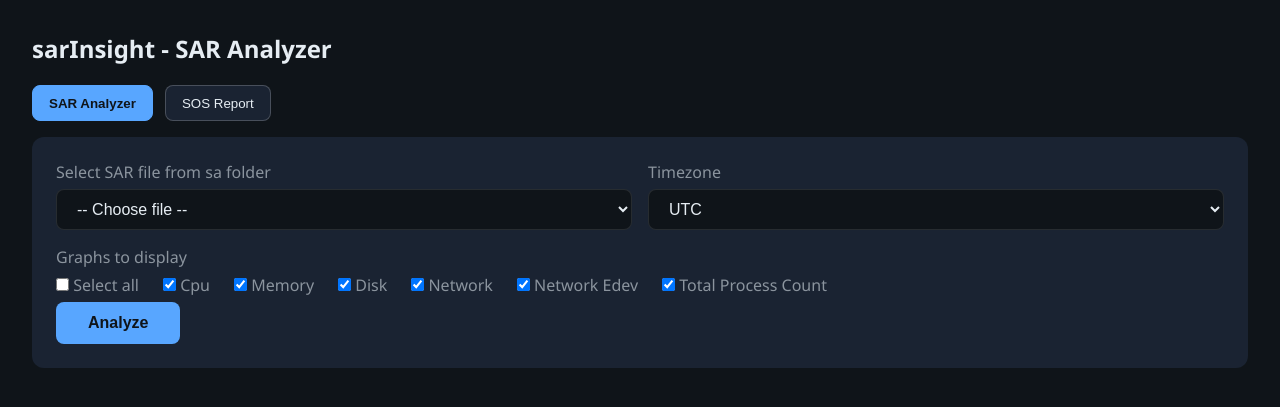
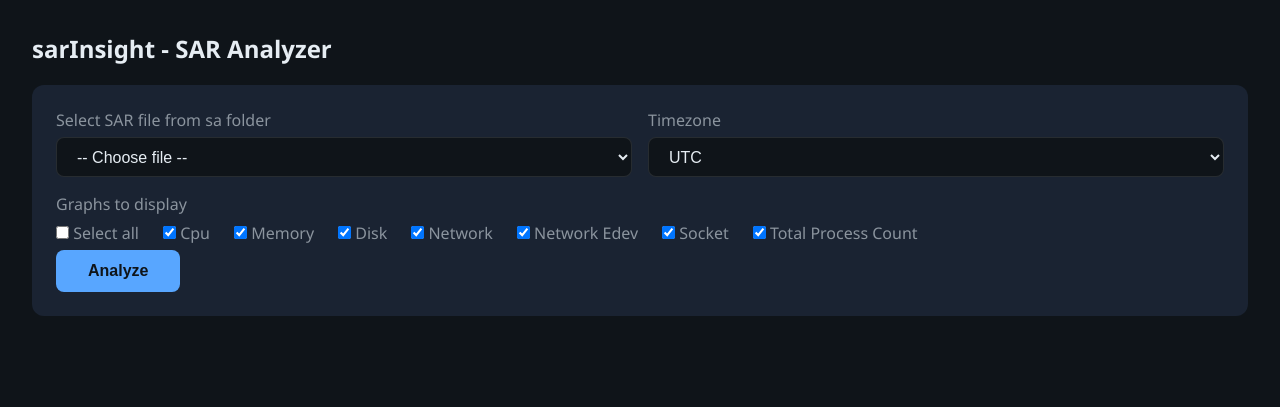
Before and after one commit to pbodam/sarInsight, a Flask app: page / in a window 1280 px wide. Shown: the top 407 px of the page. Run offline with Flask 3, Linux system fonts and the light colour scheme.

Commit message:
added sock and pslist

```diff
--- a/app.py
+++ b/app.py
@@ -1,7 +1,4 @@
 import os
-import re
-import tarfile
-import fnmatch
 import pandas as pd
 from flask import Flask, render_template, request
 
@@ -10,6 +7,7 @@ from memory_module import get_memory_data
 from disk_module import get_disk_data
 from network_module import get_network_data
 from network_edev_module import get_network_edev_data
+from socket_info import get_socket_info_data
 from total_process_count import get_total_process_count_data
 from sar_parser import get_hostname
 
@@ -18,19 +16,13 @@ import plotly.graph_objects as go
 
 BASE_DIR = os.path.dirname(os.path.abspath(__file__))
 SA_FOLDER = os.path.join(BASE_DIR, "sa")
-SOS_FOLDER = os.path.join(BASE_DIR, "sos")
 
 app = Flask(__name__)
 app.config["SA_FOLDER"] = SA_FOLDER
-app.config["SOS_FOLDER"] = SOS_FOLDER
 
 
 def _ensure_sa_folder():
     os.makedirs(SA_FOLDER, exist_ok=True)
-
-
-def _ensure_sos_folder():
-    os.makedirs(SOS_FOLDER, exist_ok=True)
 
 
 def _get_sa_files():
@@ -41,220 +33,7 @@ def _get_sa_files():
         return []
 
 
-def _get_sos_files():
-    _ensure_sos_folder()
-    try:
-        allowed_exts = (".tar", ".tar.gz", ".tgz", ".tar.xz", ".txz", ".tar.bz2", ".tbz2")
-        items = []
-        for f in os.listdir(SOS_FOLDER):
-            full = os.path.join(SOS_FOLDER, f)
-            if os.path.isdir(full):
-                items.append(f)
-            elif os.path.isfile(full) and f.lower().endswith(allowed_exts):
-                items.append(f)
-        return items
-    except OSError:
-        return []
-
-
-def _extract_from_tar(archive_path, candidate_suffixes):
-    try:
-        with tarfile.open(archive_path, "r:*") as tar:
-            for member in tar.getmembers():
-                if not member.isfile():
-                    continue
-                lower_name = member.name.lower()
-                if any(lower_name.endswith(sfx.lower()) for sfx in candidate_suffixes):
-                    extracted = tar.extractfile(member)
-                    if not extracted:
-                        continue
-                    return extracted.read().decode("utf-8", errors="ignore")
-    except Exception:
-        return ""
-    return ""
-
-
-def _extract_from_dir(report_dir, candidate_suffixes):
-    for suffix in candidate_suffixes:
-        rel = suffix.lstrip("/").replace("/", os.sep)
-        full = os.path.join(report_dir, rel)
-        if os.path.isfile(full):
-            try:
-                with open(full, "r", encoding="utf-8", errors="ignore") as fp:
-                    return fp.read()
-            except Exception:
-                continue
-    return ""
-
-
-def _path_matches(path_value, suffix_pattern):
-    norm_path = "/" + path_value.replace("\\", "/").lstrip("/")
-    norm_pattern = "/" + suffix_pattern.replace("\\", "/").lstrip("/")
-    if "*" in norm_pattern:
-        return fnmatch.fnmatch(norm_path.lower(), f"*{norm_pattern.lower()}")
-    return norm_path.lower().endswith(norm_pattern.lower())
-
-
-def _extract_many_from_tar(archive_path, candidate_suffixes):
-    found = []
-    try:
-        with tarfile.open(archive_path, "r:*") as tar:
-            for member in tar.getmembers():
-                if not member.isfile():
-                    continue
-                if not any(_path_matches(member.name, sfx) for sfx in candidate_suffixes):
-                    continue
-                extracted = tar.extractfile(member)
-                if not extracted:
-                    continue
-                text = extracted.read().decode("utf-8", errors="ignore")
-                found.append((member.name, text))
-    except Exception:
-        return []
-    return found
-
-
-def _extract_many_from_dir(report_dir, candidate_suffixes):
-    found = []
-    for root, _, files in os.walk(report_dir):
-        for name in files:
-            full = os.path.join(root, name)
-            rel = os.path.relpath(full, report_dir)
-            rel_norm = "/" + rel.replace("\\", "/")
-            if not any(_path_matches(rel_norm, sfx) for sfx in candidate_suffixes):
-                continue
-            try:
-                with open(full, "r", encoding="utf-8", errors="ignore") as fp:
-                    found.append((rel_norm, fp.read()))
-            except Exception:
-                continue
-    return found
-
-
-def _extract_first_text(report_path, candidate_suffixes):
-    if os.path.isdir(report_path):
-        for _, text in _extract_many_from_dir(report_path, candidate_suffixes):
-            if text.strip():
-                return text
-        return ""
-    for _, text in _extract_many_from_tar(report_path, candidate_suffixes):
-        if text.strip():
-            return text
-    return ""
-
-
-def _extract_all_text(report_path, candidate_suffixes):
-    if os.path.isdir(report_path):
-        return _extract_many_from_dir(report_path, candidate_suffixes)
-    return _extract_many_from_tar(report_path, candidate_suffixes)
-
-
-def _truncate_output(text, max_lines=200):
-    lines = text.splitlines()
-    if len(lines) <= max_lines:
-        return text.strip() if text.strip() else "No output found."
-    clipped = "\n".join(lines[:max_lines]).strip()
-    return f"{clipped}\n\n... output truncated ({len(lines) - max_lines} more lines)"
-
-
-def _filter_messages(messages_text, pattern):
-    if not messages_text.strip():
-        return "No log lines found in var/log/messages*."
-    regex = re.compile(pattern, flags=re.IGNORECASE)
-    matches = [ln for ln in messages_text.splitlines() if regex.search(ln)]
-    if not matches:
-        return "No matches found."
-    return _truncate_output("\n".join(matches), max_lines=300)
-
-
-def parse_sos_report_summary(archive_path):
-    summary = {
-        "hostname": "",
-        "os_release": "",
-        "kernel": "",
-        "uptime": "",
-        "report_date": "",
-    }
-
-    hostname_text = _extract_first_text(archive_path, ["/hostname"])
-    if hostname_text:
-        summary["hostname"] = hostname_text.strip().splitlines()[0] if hostname_text.strip() else ""
-
-    os_release_text = _extract_first_text(archive_path, ["/etc/redhat-release", "/etc/os-release"])
-    if os_release_text:
-        first_line = next((ln.strip() for ln in os_release_text.splitlines() if ln.strip()), "")
-        summary["os_release"] = first_line
-
-    uname_text = _extract_first_text(archive_path, ["/sos_commands/kernel/uname_-a", "/uname"])
-    if uname_text:
-        summary["kernel"] = next((ln.strip() for ln in uname_text.splitlines() if ln.strip()), "")
-
-    uptime_text = _extract_first_text(archive_path, ["/uptime", "/sos_commands/date/uptime"])
-    if uptime_text:
-        summary["uptime"] = next((ln.strip() for ln in uptime_text.splitlines() if ln.strip()), "")
-
-    date_text = _extract_first_text(archive_path, ["/sos_commands/date/date"])
-    if date_text:
-        summary["report_date"] = next((ln.strip() for ln in date_text.splitlines() if ln.strip()), "")
-
-    # Best-effort fallback: search archive name for hostname-like token.
-    if not summary["hostname"]:
-        filename = os.path.basename(archive_path.rstrip("\\/"))
-        m = re.search(r"sosreport-([^-\.]+)", filename, flags=re.IGNORECASE)
-        if m:
-            summary["hostname"] = m.group(1)
-
-    return summary
-
-
-def parse_sos_report_entries(report_path):
-    command_map = [
-        ("uname -a", ["/sos_commands/kernel/uname_-a", "/uname"]),
-        ("uptime", ["/sos_commands/date/uptime", "/uptime"]),
-        ("/proc/meminfo", ["/proc/meminfo"]),
-        ("ps aux", ["/sos_commands/process/ps_aux*", "/ps"]),
-        ("var/log/messages", ["/var/log/messages"]),
-        ("dmesg", ["/sos_commands/kernel/dmesg", "/dmesg"]),
-        ("ip addr", ["/sos_commands/networking/ip_addr*", "/sos_commands/networking/ip_-d_address*"]),
-        ("ip route", ["/sos_commands/networking/ip_route*", "/sos_commands/networking/ip_-4_route*"]),
-        ("iostat", ["/sos_commands/block/iostat*", "/sos_commands/scsi/iostat*"]),
-        ("lsblk", ["/sos_commands/block/lsblk*"]),
-        ("sar data", ["/var/log/sa/*", "/sos_commands/sar/*"]),
-        ("systemctl --failed", ["/sos_commands/systemd/systemctl_--failed*", "/sos_commands/systemd/systemctl_list-units_--failed*"]),
-    ]
-
-    entries = []
-    for title, paths in command_map:
-        text = _extract_first_text(report_path, paths)
-        entries.append(
-            {
-                "title": title,
-                "output": _truncate_output(text) if text else "No data found in SOS report.",
-            }
-        )
-
-    messages_files = _extract_all_text(report_path, ["/var/log/messages*"])
-    messages_text = "\n".join([txt for _, txt in messages_files if txt])
-
-    pattern1 = r"kernel: error|kernel: warning|segfault|kernel panic|soft lockup|hard lockup|hung task|BUG:|Oops:|Call Trace:|tainted|EDAC|I/O error|blk_update_request|read-only file system|EXT4-fs error|EXT4-fs warning|xfs_error|buffer I/O error|SCSI error|device not ready|write error|nic link is down|link is not ready|tx hang|packet dropped|duplicate address|RTNETLINK answers|DHCP timeout|ARP failure|firmware: failed|PCIe Bus Error|uncorrected error|MCE:|ECC error|Out of memory|OOM-killer|page allocation failure|swap exhausted|Failed to start|Unit entered failed state|Restarting too quickly|authentication failure|permission denied|Failed password|TLS handshake failure|timeout waiting|connection reset|too many open files|bind failed|socket error|virtio|KVM: entry failed"
-    pattern2 = r"link is down|link is up|NIC Link is Down|NIC Link is Up|carrier lost|carrier recovered|eth.*down|eth.*up|enp.*down|enp.*up|port.*down|port.*up|state DOWN|state UP|rx loss|tx hang|resetting adapter|link flap|link failure|link state change|interface.*down|interface.*up|LACP|bond.*down|bond.*up|Dropped packet|netdev watchdog|PHY.*down|PHY.*up|Speed.*Duplex|mtu mismatch"
-
-    entries.append(
-        {
-            "title": "egrep critical patterns in var/log/messages*",
-            "output": _filter_messages(messages_text, pattern1),
-        }
-    )
-    entries.append(
-        {
-            "title": "egrep link/network patterns in var/log/messages*",
-            "output": _filter_messages(messages_text, pattern2),
-        }
-    )
-    return entries
-
-
-GRAPH_OPTIONS = ["cpu", "memory", "disk", "network", "network_edev", "total_process_count"]
+GRAPH_OPTIONS = ["cpu", "memory", "disk", "network", "network_edev", "socket", "total_process_count"]
 
 
 def _add_cpu_dropdown(fig, cpu_list):
@@ -295,6 +74,7 @@ def index():
     disk_graph = None
     net_graph = None
     net_err_graph = None
+    socket_graph = None
     process_graph = None
     error_message = None
     hostname = ""
@@ -305,63 +85,12 @@ def index():
     selected_cpus = ["all"]
     selected_ifaces = []
     selected_disks = []
-    active_tab = "sar"
-    sos_error_message = None
-    sos_summary = None
-    sos_entries = []
-    selected_sos_file = None
 
     sa_files = sorted(_get_sa_files())
-    sos_files = sorted(_get_sos_files())
 
     tz = "UTC"
     selected = None
     if request.method == "POST":
-        active_tab = request.form.get("tab") or "sar"
-        if active_tab == "sos":
-            selected_sos_file = request.form.get("selected_sos_file")
-            sos_path = (
-                os.path.join(SOS_FOLDER, selected_sos_file)
-                if selected_sos_file and selected_sos_file in sos_files
-                else None
-            )
-            if sos_path and os.path.exists(sos_path):
-                sos_summary = parse_sos_report_summary(sos_path)
-                sos_entries = parse_sos_report_entries(sos_path)
-            else:
-                sos_error_message = "Please select a SOS report folder or archive from the sos folder."
-            return render_template(
-                "index.html",
-                active_tab=active_tab,
-                sos_files=sos_files,
-                selected_sos_file=selected_sos_file,
-                sos_summary=sos_summary,
-                sos_entries=sos_entries,
-                sos_error_message=sos_error_message,
-                cpu_graph=cpu_graph,
-                mem_graph=mem_graph,
-                disk_graph=disk_graph,
-                net_graph=net_graph,
-                net_err_graph=net_err_graph,
-                process_graph=process_graph,
-                sa_files=sa_files,
-                error_message=error_message,
-                hostname=hostname,
-                cpu_list=cpu_list,
-                iface_list=iface_list,
-                disk_list=disk_list,
-                selected_graphs=selected_graphs,
-                selected_cpus=selected_cpus,
-                selected_ifaces=selected_ifaces,
-                selected_disks=selected_disks,
-                selected_cpu_metrics=[],
-                selected_network_metrics=[],
-                selected_disk_metrics=[],
-                graph_options=GRAPH_OPTIONS,
-                selected_file=None,
-                timezone=tz,
-            )
-
         tz = request.form.get("timezone") or "UTC"
         selected_graphs = request.form.getlist("graphs") or list(GRAPH_OPTIONS)
         selected_cpus = request.form.getlist("cpus")
@@ -721,6 +450,36 @@ def index():
                     except Exception:
                         pass
 
+                if "socket" in selected_graphs:
+                    try:
+                        sock = get_socket_info_data(path, "UTC", tz)
+                        if not sock.empty:
+                            sock_fig = px.line(
+                                sock,
+                                x="time",
+                                y=["totsck", "tcpsck", "udpsck", "rawsck", "ip_frag", "tcp_tw"],
+                                title="Socket Usage (sar -n SOCK)",
+                            )
+                            name_map = {
+                                "totsck": "totsck",
+                                "tcpsck": "tcpsck",
+                                "udpsck": "udpsck",
+                                "rawsck": "rawsck",
+                                "ip_frag": "ip-frag",
+                                "tcp_tw": "tcp-tw",
+                            }
+                            for t in sock_fig.data:
+                                t.name = name_map.get(str(t.name), t.name)
+                                t.hovertemplate = f"<b>{t.name}</b><br>Time: %{{x}}<br>Value: %{{y:.0f}}<extra></extra>"
+                            sock_fig.update_layout(
+                                xaxis_title="Time",
+                                yaxis_title="Count",
+                                legend=dict(title="Metric"),
+                            )
+                            socket_graph = sock_fig.to_html(full_html=False)
+                    except Exception:
+                        pass
+
                 if "total_process_count" in selected_graphs:
                     try:
                         proc = get_total_process_count_data(path, "UTC", tz)
@@ -764,17 +523,12 @@ def index():
 
     return render_template(
         "index.html",
-        active_tab=active_tab,
-        sos_files=sos_files,
-        selected_sos_file=selected_sos_file,
-        sos_summary=sos_summary,
-        sos_entries=sos_entries,
-        sos_error_message=sos_error_message,
         cpu_graph=cpu_graph,
         mem_graph=mem_graph,
         disk_graph=disk_graph,
         net_graph=net_graph,
         net_err_graph=net_err_graph,
+        socket_graph=socket_graph,
         process_graph=process_graph,
         sa_files=sa_files,
         error_message=error_message,
@@ -797,5 +551,4 @@ def index():
 
 if __name__ == "__main__":
     _ensure_sa_folder()
-    _ensure_sos_folder()
     app.run(debug=True)
--- a/templates/index.html
+++ b/templates/index.html
@@ -90,42 +90,6 @@
         }
         .cpu-metrics-grid .header, .network-metrics-grid .header, .disk-metrics-grid .header { font-weight: 600; color: var(--muted); }
         .cpu-metrics-grid .row-label, .network-metrics-grid .row-label, .disk-metrics-grid .row-label { font-weight: 500; }
-        .tab-bar { display: flex; gap: 0.75rem; margin-bottom: 1rem; }
-        .tab-btn {
-            padding: 0.6rem 1rem;
-            border: 1px solid rgba(255,255,255,0.2);
-            border-radius: 8px;
-            background: var(--surface);
-            color: var(--text);
-            cursor: pointer;
-        }
-        .tab-btn.active {
-            background: var(--accent);
-            color: var(--bg);
-            border-color: var(--accent);
-            font-weight: 600;
-        }
-        .kv-grid {
-            display: grid;
-            grid-template-columns: 220px 1fr;
-            gap: 0.5rem 1rem;
-        }
-        .kv-key { color: var(--muted); }
-        .sos-block { margin-top: 1rem; }
-        .sos-block h4 { margin: 0 0 0.5rem 0; color: var(--muted); font-weight: 600; }
-        .sos-pre {
-            background: var(--bg);
-            border: 1px solid rgba(255,255,255,0.1);
-            border-radius: 8px;
-            padding: 0.75rem;
-            max-height: 280px;
-            overflow: auto;
-            white-space: pre-wrap;
-            word-break: break-word;
-            font-family: Consolas, "Courier New", monospace;
-            font-size: 0.85rem;
-            margin: 0;
-        }
     </style>
 </head>
 <body>
@@ -134,17 +98,11 @@
 <script type="application/json" id="saved_network_metrics">{{ (selected_network_metrics or [])|tojson }}</script>
 <script type="application/json" id="saved_disk_metrics">{{ (selected_disk_metrics or [])|tojson }}</script>
 <h2>sarInsight - SAR Analyzer</h2>
-<div class="tab-bar">
-    <button type="button" class="tab-btn {% if (active_tab or 'sar') == 'sar' %}active{% endif %}" id="tab-btn-sar">SAR Analyzer</button>
-    <button type="button" class="tab-btn {% if (active_tab or 'sar') == 'sos' %}active{% endif %}" id="tab-btn-sos">SOS Report</button>
-</div>
 {% if hostname %}
 <p class="hostname">Host: <strong>{{ hostname }}</strong></p>
 {% endif %}
 
-<div id="tab-sar" {% if (active_tab or 'sar') != 'sar' %}style="display:none;"{% endif %}>
 <form method="post">
-    <input type="hidden" name="tab" value="sar">
     <div class="card">
         <div class="form-grid">
             <div class="form-group">
@@ -230,74 +188,7 @@
         <button type="submit">Analyze</button>
     </div>
 </form>
-</div>
-<div id="tab-sos" {% if (active_tab or 'sar') != 'sos' %}style="display:none;"{% endif %}>
-    <form method="post">
-        <input type="hidden" name="tab" value="sos">
-        <div class="card">
-            <div class="form-grid">
-                <div class="form-group">
-                    <label>Select SOS report folder/archive from sos folder</label>
-                    <select name="selected_sos_file">
-                        <option value="">-- Choose sos item --</option>
-                        {% for f in sos_files %}
-                        <option value="{{ f }}" {% if selected_sos_file == f %}selected{% endif %}>{{ f }}</option>
-                        {% endfor %}
-                    </select>
-                </div>
-            </div>
-            {% if sos_error_message %}
-            <div class="error">{{ sos_error_message }}</div>
-            {% endif %}
-            <button type="submit">Read SOS Report</button>
-        </div>
-    </form>
-
-    {% if sos_summary %}
-    <div class="card">
-        <h3>SOS Report Summary</h3>
-        <div class="kv-grid">
-            <div class="kv-key">Hostname</div><div>{{ sos_summary.hostname or "-" }}</div>
-            <div class="kv-key">OS Release</div><div>{{ sos_summary.os_release or "-" }}</div>
-            <div class="kv-key">Kernel</div><div>{{ sos_summary.kernel or "-" }}</div>
-            <div class="kv-key">Uptime</div><div>{{ sos_summary.uptime or "-" }}</div>
-            <div class="kv-key">Report Date</div><div>{{ sos_summary.report_date or "-" }}</div>
-        </div>
-    </div>
-    {% endif %}
-    {% if sos_entries %}
-    <div class="card">
-        <h3>SOS Command Outputs</h3>
-        {% for item in sos_entries %}
-        <div class="sos-block">
-            <h4>{{ item.title }}</h4>
-            <pre class="sos-pre">{{ item.output }}</pre>
-        </div>
-        {% endfor %}
-    </div>
-    {% endif %}
-</div>
 <script>
-function showTab(tabName) {
-    var sar = document.getElementById('tab-sar');
-    var sos = document.getElementById('tab-sos');
-    var btnSar = document.getElementById('tab-btn-sar');
-    var btnSos = document.getElementById('tab-btn-sos');
-    if (tabName === 'sos') {
-        sar.style.display = 'none';
-        sos.style.display = 'block';
-        btnSar.classList.remove('active');
-        btnSos.classList.add('active');
-    } else {
-        sar.style.display = 'block';
-        sos.style.display = 'none';
-        btnSos.classList.remove('active');
-        btnSar.classList.add('active');
-    }
-}
-document.getElementById('tab-btn-sar')?.addEventListener('click', function() { showTab('sar'); });
-document.getElementById('tab-btn-sos')?.addEventListener('click', function() { showTab('sos'); });
-
 document.getElementById('select_all_graphs')?.addEventListener('change', function() {
     var checkboxes = document.querySelectorAll('input[name="graphs"]');
     checkboxes.forEach(function(cb) { cb.checked = this.checked; }, this);
@@ -484,7 +375,7 @@ if (document.getElementById('iface_select')) {
 }
 </script>
 
-{% if (active_tab or 'sar') == 'sar' and (cpu_graph or mem_graph or disk_graph or net_graph or net_err_graph or process_graph) %}
+{% if cpu_graph or mem_graph or disk_graph or net_graph or net_err_graph or socket_graph or process_graph %}
 <hr style="border-color: rgba(255,255,255,0.1); margin: 2rem 0;">
 
 {% if cpu_graph %}
@@ -519,6 +410,13 @@ if (document.getElementById('iface_select')) {
 <div class="graph-section">
     <h3>Network Errors (sar -n EDEV)</h3>
     <div class="graph-wrapper">{{ net_err_graph|safe }}</div>
+</div>
+{% endif %}
+
+{% if socket_graph %}
+<div class="graph-section">
+    <h3>Socket Usage (sar -n SOCK)</h3>
+    <div class="graph-wrapper">{{ socket_graph|safe }}</div>
 </div>
 {% endif %}
 
```
Also changed, not shown: socket_info.py (added, +38 -0 lines), readme.md (added), 2 other files.
